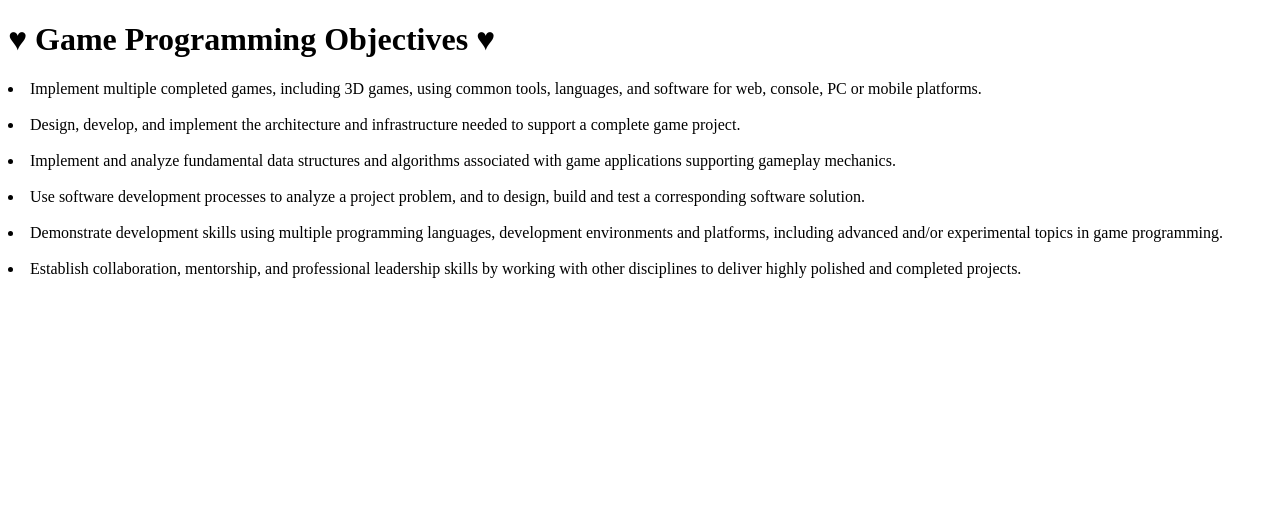
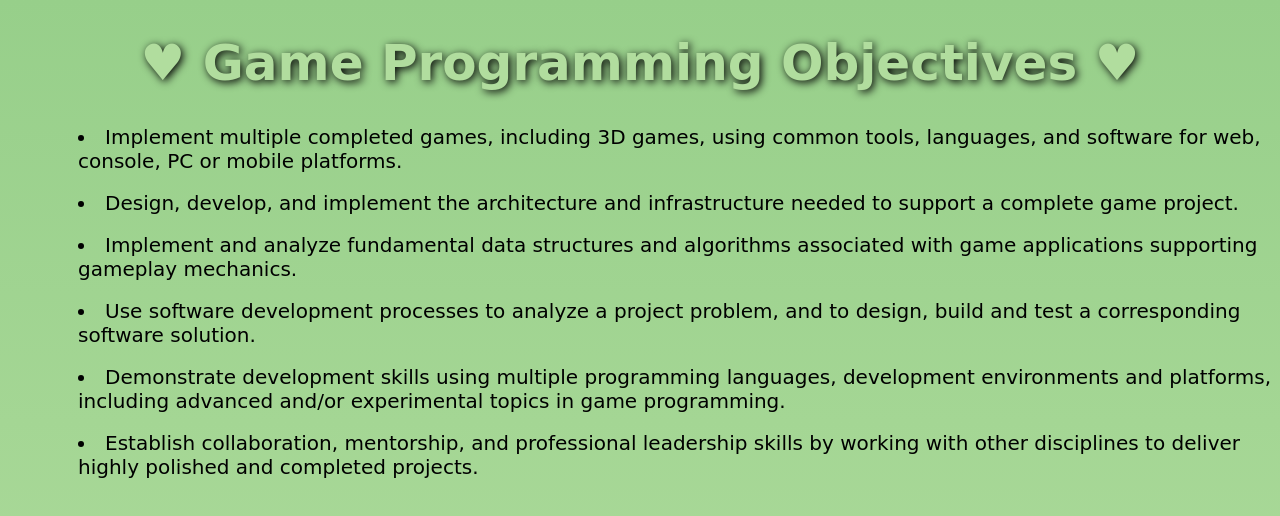
Before and after one commit to Mia557/UAT-objectives, a plain HTML site: page index.HTML in a window 1280 px wide. Drawn offline with Linux system fonts and the light colour scheme.

Commit message:
added styling

```diff
--- a/index.HTML
+++ b/index.HTML
@@ -1,12 +1,14 @@
 <!DOCTYPE html>
 <html lang="en">
 <head>
+    <!--This links my css file to this html-->
+<link href="style.css" rel="stylesheet" type="text/css" />
     <title>Objectives</title>
 </head>
 
 <body>
     <!--header-->
-    <h1>&hearts; Game Programming Objectives &hearts;</h1>
+    <h1 class="header">&hearts; Game Programming Objectives &hearts;</h1>
     <!--objectives list-->
 
     <li>Implement multiple completed games, including 3D games, using common tools, languages, and software for web, console, PC or mobile platforms.</li>
--- /dev/null
+++ b/style.css
@@ -0,0 +1,17 @@
+.header {
+    color: #b1dd9e;
+    text-shadow: 2px 2px 8px #000000;
+    font-size: 50px;
+    text-align: center;
+    font-family: 'Bangers', cursive
+}
+body {
+    background: linear-gradient(to bottom, #97cf8a 0%, #b1dd9e 100%);
+    height: 800px;
+
+}
+li {
+    font-size: 20px;
+    padding-left: 70px;
+    font-family: 'Bangers', cursive
+}
```
